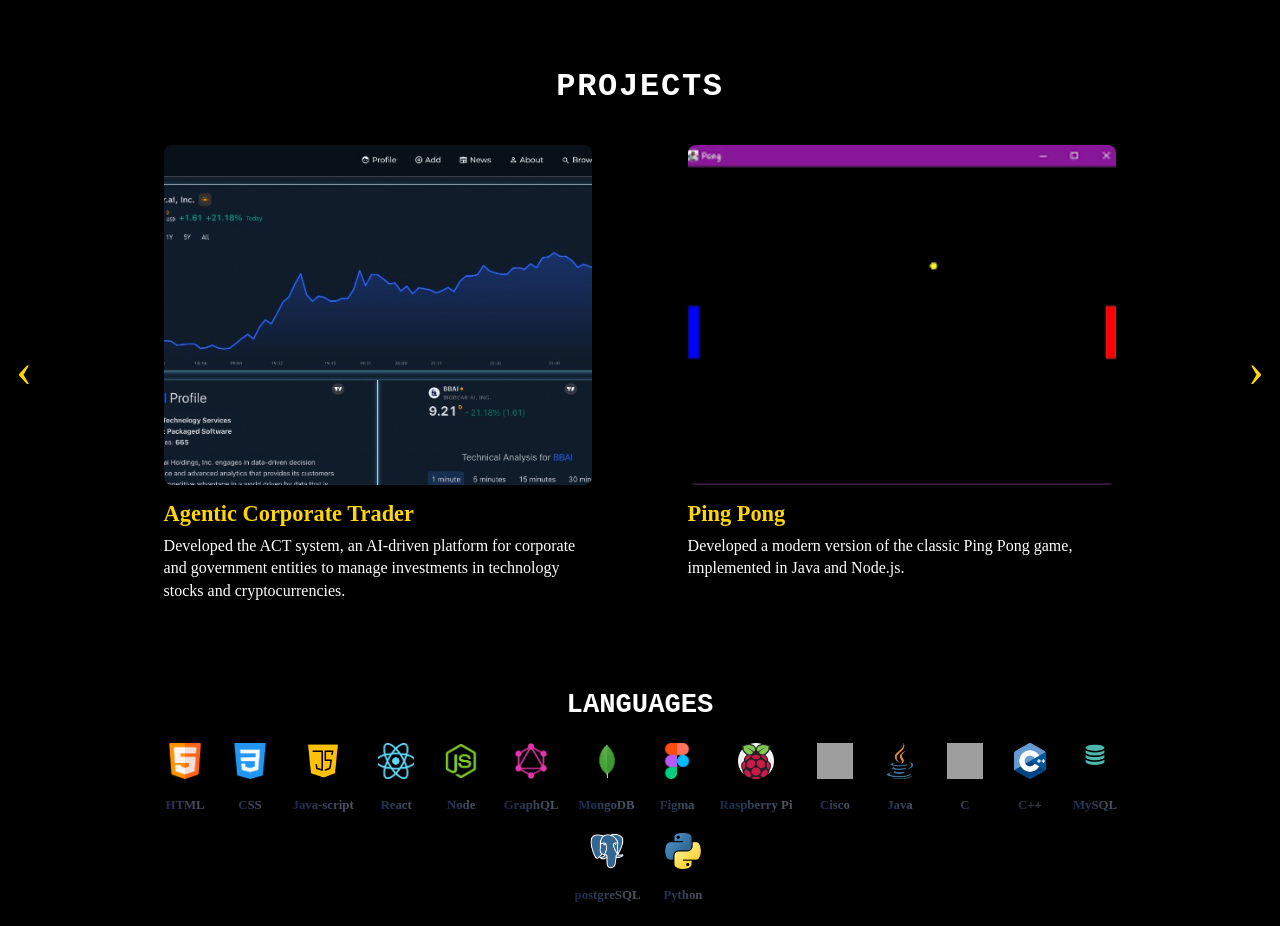
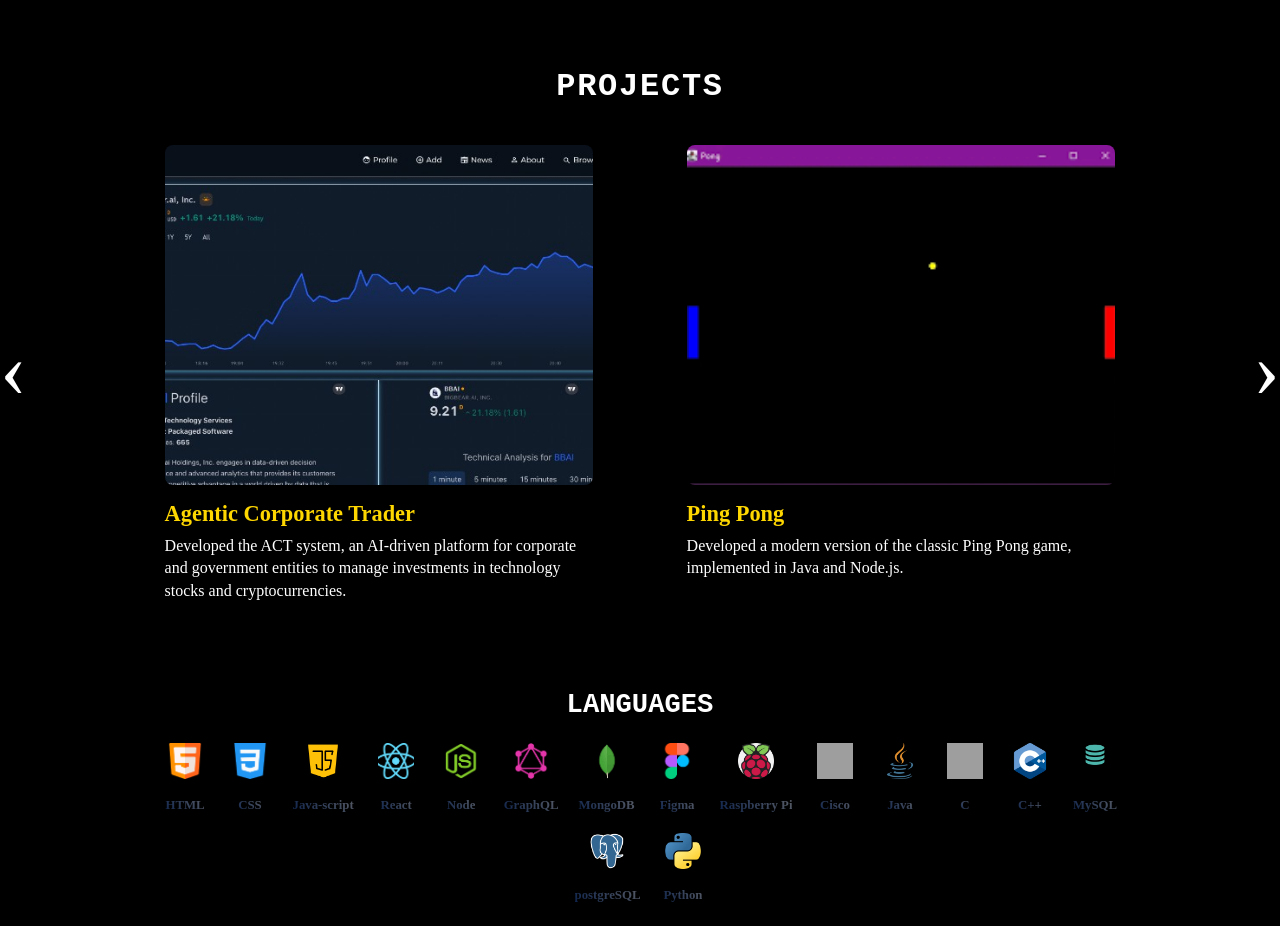
Before and after one commit to LuluLogics/Vite_Project, a React (Vite) app: page / in a window 1280 px wide. Shown: the part 1320-2246 px from the top of the page. Built offline with nearby package versions, Linux system fonts and the light colour scheme; grey boxes are pictures that could not be loaded; a web font is replaced by a local one.

Commit message:
Update Height

```diff
--- a/src/components/Projects/Projects.module.css
+++ b/src/components/Projects/Projects.module.css
@@ -38,7 +38,7 @@
   flex-direction: row;
   justify-content: center;
   width: 80vw;             /* use 80% of screen width for the cards */
-  gap: 24px;
+  gap: 20px;
   margin: 0 auto;
   transition: transform 0.4s ease-in-out;
 }
@@ -77,13 +77,13 @@
 
 /* Left/right arrow buttons */
 .arrowBtn {
-  font-size: 3rem;
-  color: #ffd700;       /* bright yellow arrow for visibility */
+  font-size: 5rem;
+  color: #fff;       /* bright yellow arrow for visibility */
   background: transparent;
   border: none;
   cursor: pointer;
   transition: transform 0.2s;
-  margin: 0 1rem;       /* spacing on each side of the arrow */
+  /* margin: 0 1rem;        */
 }
 
 .arrowBtn:hover {
```
